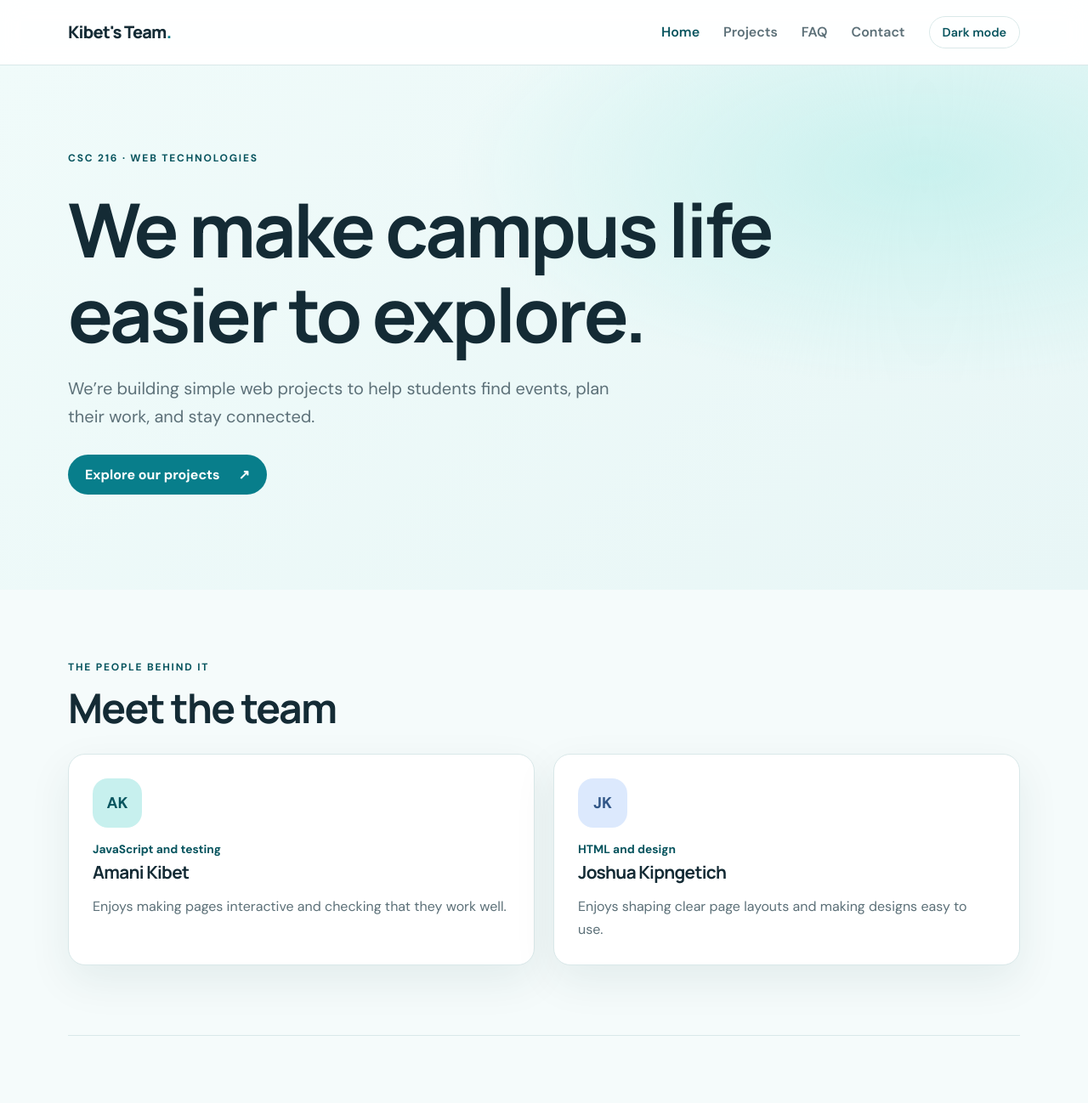
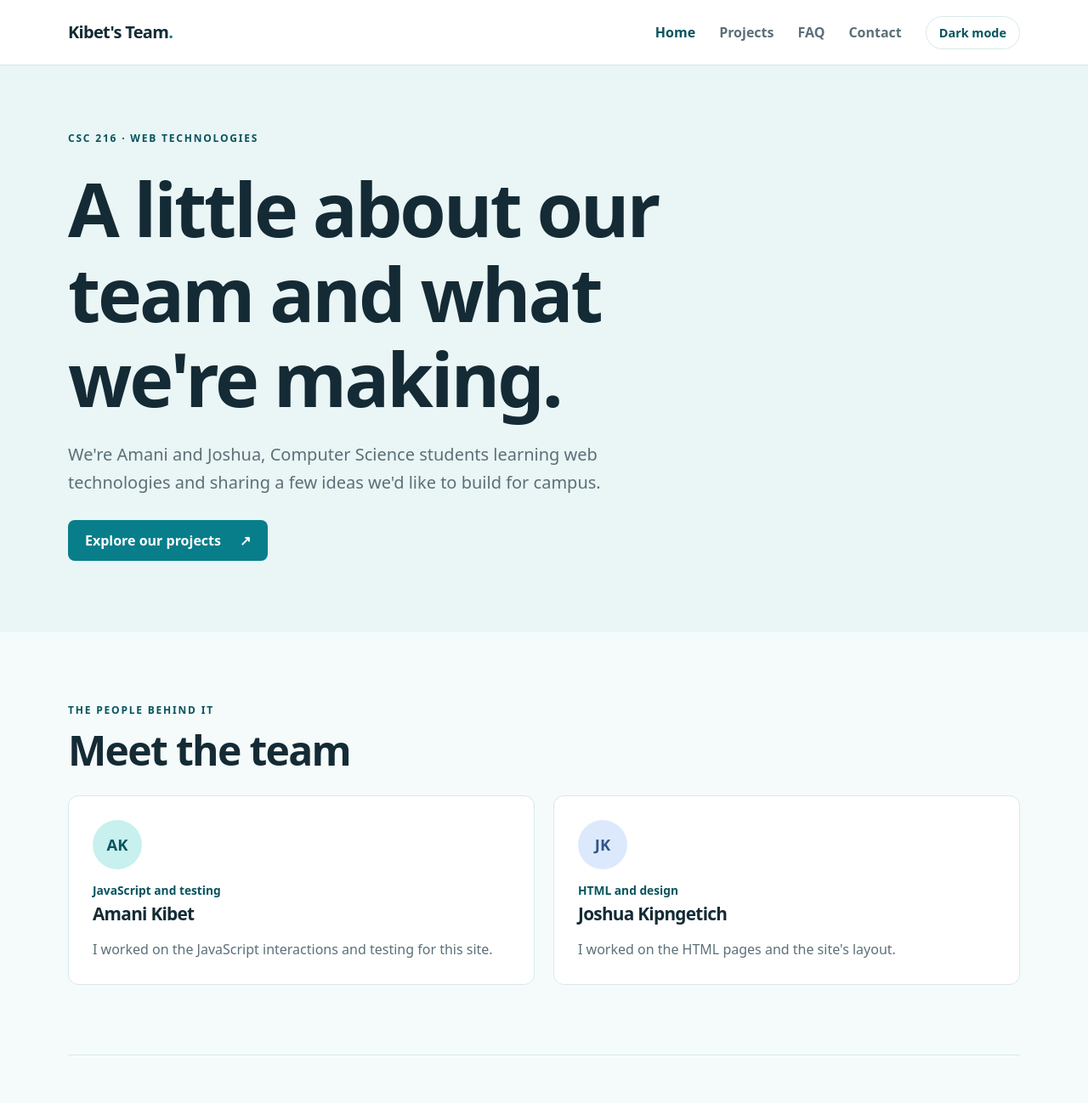
Before and after one commit to amanikbt2/team-website, a plain HTML site: page index.html in a window 1280 px wide. Shown: the top 1298 px of the page at 85% size. Drawn offline with Linux system fonts and the light colour scheme.

Commit message:
Fixed layout

```diff
--- a/css/styles.css
+++ b/css/styles.css
@@ -1,4 +1,3 @@
-@import url("https://fonts.googleapis.com/css2?family=DM+Sans:wght@400;500;600;700&family=Manrope:wght@400;500;600;700;800&display=swap");
 :root {
   color-scheme: light;
   --color-primary: #087e8b;
@@ -9,8 +8,8 @@
   --surface: #fff;
   --line: #d9e8e9;
   --accent: #c7f0ee;
-  --shadow: 0 18px 50px rgba(15, 62, 70, 0.08);
-  --radius: 20px;
+  --shadow: none;
+  --radius: 12px;
 }
 * {
   box-sizing: border-box;
@@ -22,14 +21,14 @@ body {
   margin: 0;
   background: var(--paper);
   color: var(--ink);
-  font-family: "DM Sans", sans-serif;
+  font-family: system-ui, sans-serif;
   line-height: 1.65;
 }
 h1,
 h2,
 h3,
 .logo {
-  font-family: Manrope, sans-serif;
+  font-family: system-ui, sans-serif;
   line-height: 1.14;
   letter-spacing: -0.035em;
 }
@@ -51,12 +50,11 @@ h3 {
   margin-inline: auto;
 }
 .site-header {
-  background: rgba(255, 255, 255, 0.91);
+  background: var(--surface);
   border-bottom: 1px solid var(--line);
   position: sticky;
   top: 0;
   z-index: 5;
-  backdrop-filter: blur(14px);
 }
 .header-inner {
   min-height: 76px;
@@ -109,16 +107,12 @@ textarea:focus-visible {
   border: 1px solid var(--line);
   border-radius: 999px;
   padding: 9px 15px;
-  font:
-    600 0.9rem "DM Sans",
-    sans-serif;
+  font: 600 0.9rem system-ui, sans-serif;
   cursor: pointer;
 }
 .hero {
-  padding: 100px 0 112px;
-  background:
-    radial-gradient(ellipse at 85% 20%, #c9f1ee 0, transparent 36%),
-    linear-gradient(135deg, #f0fbfa, #e8f6f6);
+  padding: 76px 0 84px;
+  background: #eaf5f5;
 }
 .hero-inner {
   position: relative;
@@ -143,20 +137,15 @@ textarea:focus-visible {
   background: var(--color-primary);
   color: white;
   border: 0;
-  border-radius: 999px;
+  border-radius: 8px;
   padding: 13px 20px;
   text-decoration: none;
-  font:
-    700 1rem "DM Sans",
-    sans-serif;
+  font: 700 1rem system-ui, sans-serif;
   cursor: pointer;
-  transition:
-    transform 0.2s,
-    background 0.2s;
+  transition: background 0.2s;
 }
 .button:hover {
   background: var(--color-primary-dark);
-  transform: translateY(-2px);
 }
 .section {
   padding-top: 82px;
@@ -191,7 +180,7 @@ textarea:focus-visible {
 .avatar {
   width: 58px;
   height: 58px;
-  border-radius: 18px;
+  border-radius: 50%;
   background: var(--accent);
   color: var(--color-primary-dark);
   display: grid;
@@ -245,7 +234,7 @@ textarea:focus-visible {
 }
 .page-hero {
   padding: 72px 0 40px;
-  background: linear-gradient(135deg, #eefafa, #e2f5f3);
+  background: #eaf5f5;
 }
 .page-hero h1 {
   font-size: clamp(2.6rem, 6vw, 4.5rem);
@@ -369,16 +358,14 @@ body.dark {
   --surface: #172e34;
   --line: #2d484e;
   --accent: #214b50;
-  --shadow: 0 18px 50px rgba(0, 0, 0, 0.15);
+  --shadow: none;
 }
 body.dark .site-header {
-  background: rgba(18, 39, 45, 0.94);
+  background: var(--surface);
 }
 body.dark .hero,
 body.dark .page-hero {
-  background:
-    radial-gradient(ellipse at 85% 20%, #204b50 0, transparent 36%),
-    linear-gradient(135deg, #142e34, #19383d);
+  background: #19383d;
 }
 body.dark .site-footer {
   background: #132a30;
@@ -416,9 +403,7 @@ body.dark .form-field textarea[aria-invalid="true"] {
     border-radius: 999px;
     padding: 8px 13px;
     color: var(--ink);
-    font:
-      600 0.9rem "DM Sans",
-      sans-serif;
+    font: 600 0.9rem system-ui, sans-serif;
   }
   .theme-toggle {
     order: 3;
--- a/index.html
+++ b/index.html
@@ -41,10 +41,10 @@
       <section class="hero">
         <div class="container hero-inner">
           <p class="eyebrow">CSC 216 · WEB TECHNOLOGIES</p>
-          <h1>We make campus life easier to explore.</h1>
+          <h1>A little about our team and what we're making.</h1>
           <p class="lead">
-            We’re building simple web projects to help students find events,
-            plan their work, and stay connected.
+            We're Amani and Joshua, Computer Science students learning web
+            technologies and sharing a few ideas we'd like to build for campus.
           </p>
           <a class="button" href="projects.html"
             >Explore our projects <span aria-hidden="true">↗</span></a
@@ -62,7 +62,7 @@
             <p class="role">JavaScript and testing</p>
             <h3>Amani Kibet</h3>
             <p>
-              Enjoys making pages interactive and checking that they work well.
+              I worked on the JavaScript interactions and testing for this site.
             </p>
           </article>
           <article class="card profile-card">
@@ -70,7 +70,7 @@
             <p class="role">HTML and design</p>
             <h3>Joshua Kipngetich</h3>
             <p>
-              Enjoys shaping clear page layouts and making designs easy to use.
+              I worked on the HTML pages and the site's layout.
             </p>
           </article>
         </div>
```
Also changed, not shown: projects.html (+3 -2 lines), 1 other file.
